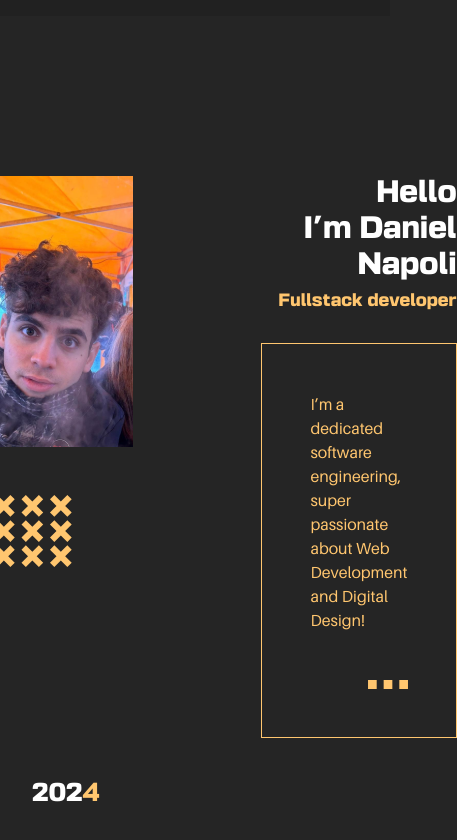
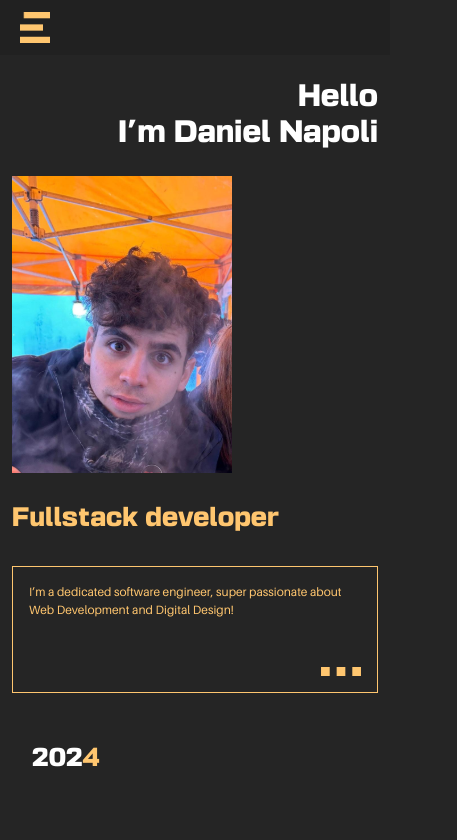
Before and after one commit to napolidan/portafolio, a React (Vite) app: page / in a window 390 px wide. Shown: the top 840 px of the page, 457 px wide, since content can reach past the window. Built offline with nearby package versions, Linux system fonts and the light colour scheme.

Commit message:
responsive changes

```diff
--- a/src/components/Menu.jsx
+++ b/src/components/Menu.jsx
@@ -6,8 +6,12 @@ const Menu = () => {
 
     return (
         <>
-            <Navbar className="custom-navbar sticky-top" variant="dark" expand="lg">
-                <Navbar.Collapse id="navbarNavDropdown">
+            <Navbar className="custom-navbar sticky-top" variant="dark" expand="md">
+                <Navbar.Toggle aria-controls="basic-navbar-nav">
+                    <img src="./images/button.png" className='button' alt="Toggle" />
+
+                </Navbar.Toggle>
+                <Navbar.Collapse id="navbarNavDropdown" expand="md">
                     <Nav>
                         <Nav.Item>
                             <Link className="nav-link" to={"/"}>Home</Link>
--- a/src/index.css
+++ b/src/index.css
@@ -12,6 +12,7 @@ body * {
   min-height: 100vh;
   display: flex;
   flex-direction: column;
+  overflow: hidden;
 }
 
 
@@ -57,8 +58,16 @@ body * {
   width: 200px;
 }
 
+.mobile-only {
+  display: none;
+}
+
 .xgroup {
   width: 80px;
+}
+
+.designs-collage {
+  width: 70%;
 }
 
 .dots {
@@ -133,7 +142,7 @@ body * {
 .container.projects,
 .container.curriculum,
 .container.contact {
-  margin-top: 10rem;
+  margin-top: 5rem;
 }
 
 .container {
@@ -142,14 +151,31 @@ body * {
 
 .home {
   gap: 8rem;
+  flex-direction: row;
+}
+
+.home-flex{
+  gap: 3rem;
 }
 
 .dark {
   margin-top: -3rem;
   padding: 4rem 2rem 2rem;
   background-color: #171717;
-  min-height: 400px;
   overflow: auto;
+}
+
+.art-description {
+  width: 50%;
+}
+
+.art-gallery {
+  gap: 1rem;
+  justify-content: flex-start;
+}
+
+.myself-gallery {
+  gap: 1.5rem;
 }
 
 .home-date,
@@ -184,10 +210,14 @@ body * {
   font-size: 2rem;
 }
 
+.button {
+  width: 30px !important;
+}
+
 a.nav-link {
   color: white;
   font-family: "AileronBold";
-  font-size: 20px;
+  font-size: 16px;
 }
 
 a.nav-link .selected {
@@ -238,6 +268,10 @@ a.nav-link .selected {
 .contact .yellow-square {
   height: 200px;
   aspect-ratio: 1/1;
+}
+
+.contact-flex {
+  gap: 5rem;
 }
 
 .yellow-text {
@@ -302,3 +336,129 @@ a.nav-link .selected {
 .aileron-black {
   font-size: 16px;
 }
+
+/* RESPONSIVE */
+
+@media screen and (max-width: 768px) {
+
+  /* HOME */
+
+  .home {
+    flex-direction: column !important;
+    gap: 2rem;
+    margin-bottom: 3rem;
+  }
+
+  .home-flex{
+    gap: 1rem;
+  }
+
+  .home .yellow-square {
+    padding: 1rem !important;
+  }
+
+  .text-end.mobile-only {
+    display: inline-block;
+    align-self: flex-end;
+  }
+
+  .home .basement-small {
+    text-align: start !important;
+    font-size: 24px;
+  }
+
+  .web-only {
+    display: none !important;
+  }
+
+  .line-jump {
+    display: none;
+  }
+
+  .profile-pic-image {
+    width: 60%;
+    align-self: flex-start;
+  }
+
+  .home-description {
+    font-size: 12px !important;
+  }
+
+  .xgroup {
+    display: none;
+  }
+
+  .container.home {
+    flex-direction: column-reverse;
+  }
+
+  .home-date {
+    position: relative !important;
+    bottom: 0;
+    left: 0;
+    margin-left: 2rem;
+    margin-bottom: 2rem;
+  }
+
+
+  /* ABOUT */
+
+  .designs-collage {
+    width: 100%;
+  }
+
+  .napzzz {
+    width: 20%;
+  }
+
+  .dark{
+    height: fit-content !important;
+  }
+
+  .art-description {
+    width: 100%;
+  }
+
+  .art-gallery {
+    gap: 0.5rem !important;
+    justify-content: flex-start;
+  }
+
+  .art {
+    width: 49%;
+  }
+
+  .myself-gallery {
+    gap: 0.5rem;
+  }
+
+  .pic {
+    width: 250px;
+    height: 100%;
+  }
+
+  /* CV */
+
+  .cv {
+    width: 100%;
+  }
+
+  /* CONTACT */
+
+  .contact-flex {
+    gap: 1rem;
+  }
+
+  /* MENU */
+
+  .custom-navbar {
+    padding-inline-start: 0.5rem !important;
+    position: fixed !important;
+    width: 100%;
+  }
+
+  .navbar-toggler {
+    border: none !important;
+    outline: none !important;
+  }
+}
--- a/src/routes/About.jsx
+++ b/src/routes/About.jsx
@@ -21,7 +21,7 @@ const About = () => {
                 <h1 className="basement-small yellow-text bg-transparent">feat my friend Illustrator</h1>
             </div>
             <div className="dark d-flex flex-column align-items-center">
-                <img src="./images/designs.png" className="bg-transparent w-75" />
+                <img src="./images/designs.png" className="bg-transparent designs-collage" />
                 <img src="./images/napzzz.jpg" alt="" className="align-self-end napzzz" />
             </div>
             <div className="container mb-4">
@@ -31,9 +31,9 @@ const About = () => {
                 </div>
                 <br />
                 <div className="d-flex gap-5">
-                    <p className="aileron-black w-50 pb-4">As someone who taught myself the art of 3D modeling, this gallery represents my progression over time.</p>
+                    <p className="aileron-black pb-4 art-description">As someone who taught myself the art of 3D modeling, this gallery represents my progression over time.</p>
                 </div>
-                <div className="d-flex flex-wrap justify-content-center gap-3">
+                <div className="d-flex flex-wrap art-gallery">
                     <img src="./images/art1.jpg" alt="" className="art" />
                     <img src="./images/art2.jpg" alt="" className="art" />
                     <img src="./images/art3.jpg" alt="" className="art" />
@@ -56,8 +56,8 @@ const About = () => {
                     <img src="./images/flash.png" alt="" className="flash" />
                 </div>
                 <br />
-                <div className="d-flex gap-4 justify-content-center">
-                    <div className="d-flex flex-column gap-4">
+                <div className="d-flex justify-content-center myself-gallery">
+                    <div className="d-flex flex-column myself-gallery">
                         <img src="./images/pic1.jpeg" alt="" className="pic" />
                         <img src="./images/pic2.jpeg" alt="" className="pic" />
                     </div>
--- a/src/routes/Contact.jsx
+++ b/src/routes/Contact.jsx
@@ -8,7 +8,7 @@ const Contact = () => {
             <div className="container contact">
                 <h1 className="basement">Contact me!</h1>
                 <br />
-                <div className="d-flex gap-5">
+                <div className="d-flex contact-flex">
                     <div className="yellow-square p-3 d-flex justify-content-end align-items-end">
                         <img src="./images/arrows.svg" className="arrows" />
                     </div>
@@ -38,7 +38,7 @@ const Contact = () => {
                     </div>
                 </div>
             </div>
-            <h3 className="basement home-date date">202<span className="yellow-text">4</span></h3>
+            <h3 className="basement contact-date date">202<span className="yellow-text">4</span></h3>
             <h3 className="basement signature">Daniel <span className="yellow-text">Napoli</span></h3>
         </>
     )
--- a/src/routes/Home.jsx
+++ b/src/routes/Home.jsx
@@ -5,21 +5,22 @@ const Home = () => {
     return (
         <>
             <Menu />
-            <div className="container home justify-content-center d-flex flex-row">
-                <div className="d-flex flex-column align-items-center gap-5">
+            <div className="container home justify-content-center d-flex">
+                <div className="d-flex flex-column align-items-center home-flex">
+                    <h1 className="basement text-end mobile-only">Hello<br />I'm Daniel Napoli</h1>
                     <img src="./images/profilepic.svg" className="profile-pic-image" />
                     <img src="./images/xgroup.svg" className="xgroup" />
                 </div>
                 <div className="d-flex flex-column gap-4">
                     <div>
-                        <h1 className="basement text-end">Hello<br />I'm Daniel Napoli</h1>
+                        <h1 className="basement text-end web-only">Hello<br />I'm Daniel Napoli</h1>
                         <h1 className="basement-small text-end yellow-text">Fullstack developer</h1>
                     </div>
                     <span className="yellow-square w-100 p-5 d-flex flex-column justify-content-between">
-                        <p className="aileron-black yellow-text">I’m a dedicated software engineering, super passionate
-                            about Web Development and Digital Design!</p>
-                            <br />
-                            <br />
+                        <p className="aileron-black yellow-text home-description">I’m a dedicated software engineer, super passionate
+                            about Web Development and Digital<br className="line-jump" /> Design!</p>
+                        <br />
+                        <br />
                         <img src="./images/3dots.svg" className="dots" />
                     </span>
                 </div>
```
Also changed, not shown: public/images/button.png (added).
